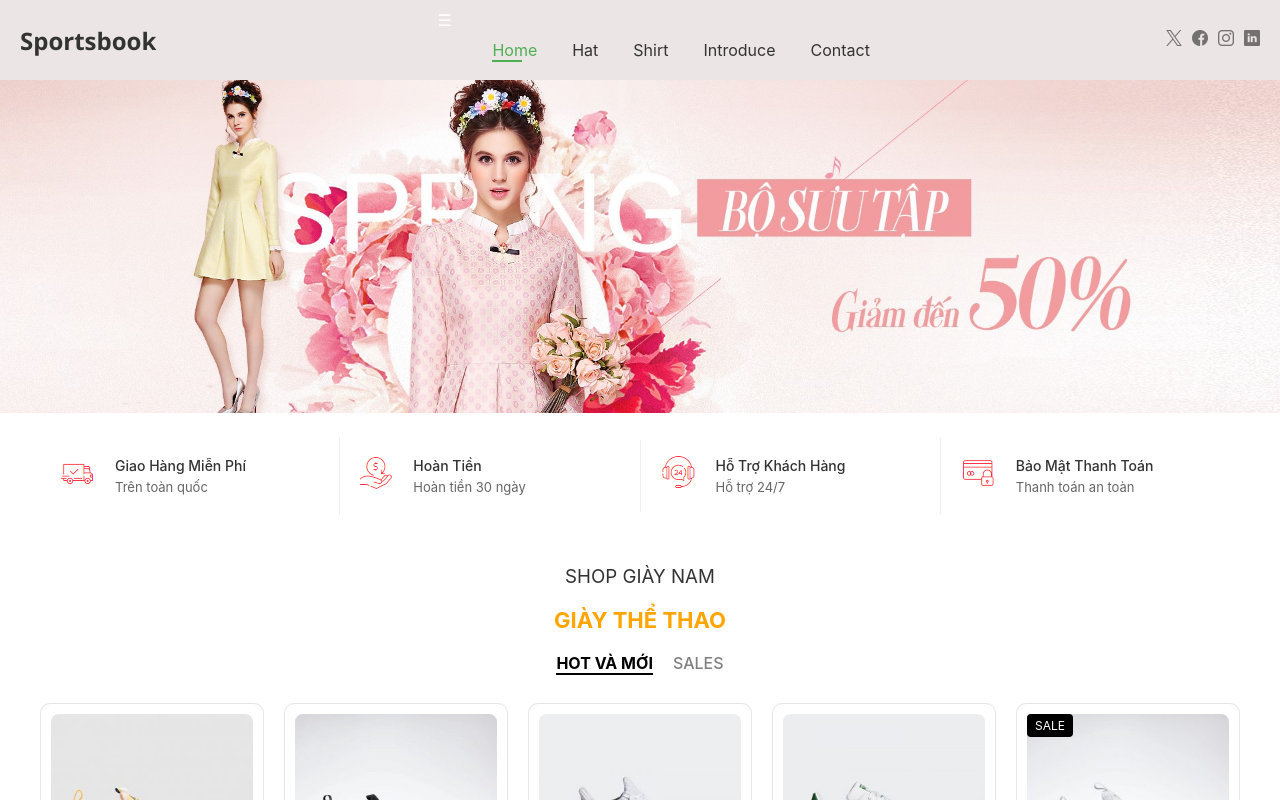
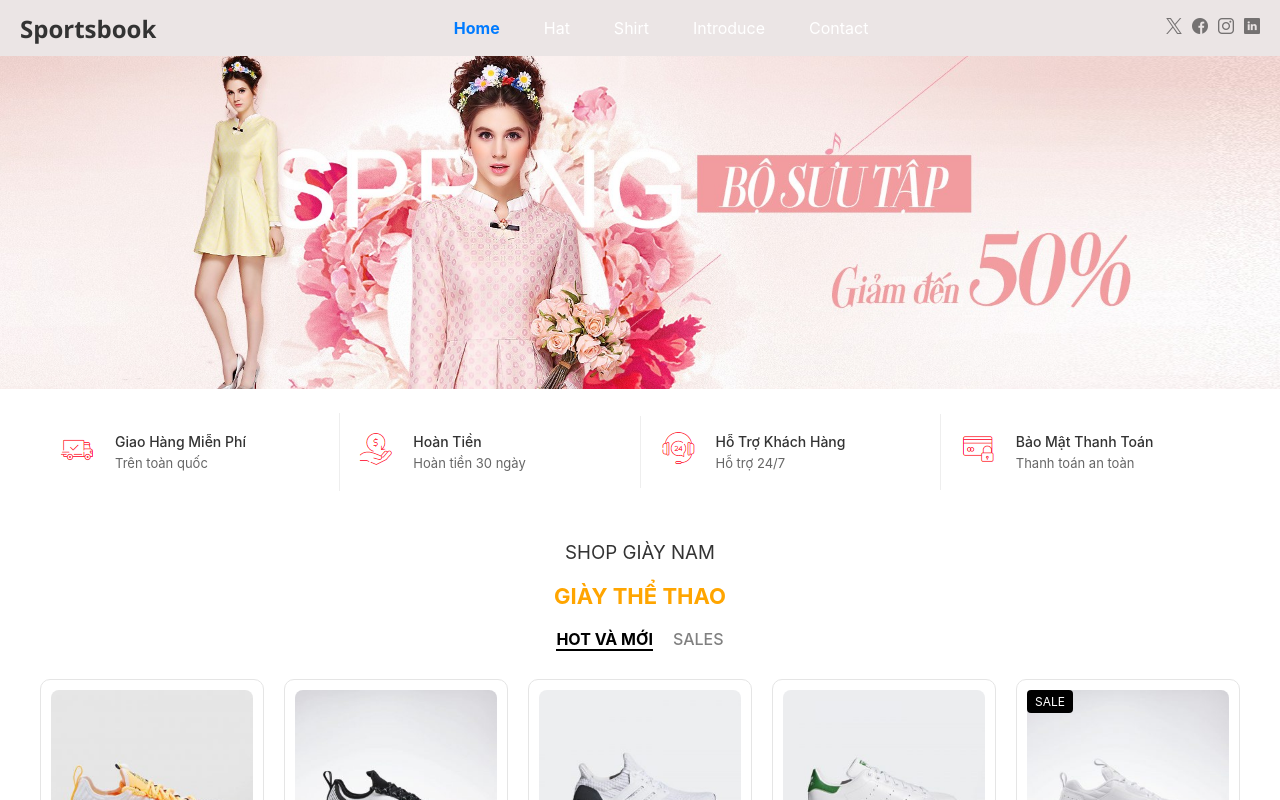
Before and after one commit to congdien19/react, a React (Create React App) app: page / in a window 1280 px wide. Shown: the top 800 px of the page. Built offline with nearby package versions, Linux system fonts and the light colour scheme.

Commit message:
Update Menu.css

```diff
--- a/src/components/Header/Menu.css
+++ b/src/components/Header/Menu.css
@@ -1,34 +1,68 @@
+/* Mặc định cho PC */
+.menu {
+  position: relative;
+}
+
 .menu ul {
+  display: flex;
+  gap: 20px;
   list-style: none;
-    display: flex; /* Hiển thị menu theo chiều ngang */
-    gap: 5px; /* Khoảng cách giữa các mục menu */
+  padding: 0;
   margin: 0;
 }
 
 .menu li {
   cursor: pointer;
-    position: relative;
-    transition: color 0.3s ease; /* Hiệu ứng chuyển đổi màu chữ */
-    padding: 10px 15px; /* Padding cho khu vực nhấp chuột */
-    color: #333; /* Màu chữ mặc định */
+  padding: 8px 12px;
+  transition: background 0.3s;
+}
+
+.menu li.hovered {
+  background-color: #eee;
 }
 
 .menu li.active {
-    color: #4CAF50; /* Màu chữ khi mục đang hoạt động */
+  font-weight: bold;
+  color: #007bff;
 }
 
-  /* Gạch chân cho mục đang hoạt động */
-  .menu li.active::after,
-  .menu li.hovered::after {
-    content: '';
-    display: block;
-    width: 40%; /* Chiều rộng bằng với mục */
-    height: 2px; /* Chiều cao của gạch chân */
-    background-color: #4CAF50; /* Màu của gạch chân */
-    position: absolute;
+/* Nút ☰ chỉ hiện ở mobile */
+.menu-toggle {
+  display: none;
+  font-size: 24px;
+  cursor: pointer;
+  margin-bottom: 10px;
 }
 
-  /* Gạch chân cho mục khi di chuột qua */
-  .menu li.hovered {
-    color: #4CAF50; /* Màu chữ khi di chuột qua mục */
+/* Responsive cho điện thoại */
+@media (max-width: 768px) {
+  .menu-toggle {
+    display: block;
   }
+
+  .menu ul {
+    display: none;
+    flex-direction: column;
+    background-color: #f8f8f8;
+    position: absolute;
+    top: 40px;
+    left: 0;
+    right: 0;
+    padding: 10px;
+    box-shadow: 0 2px 6px rgba(0, 0, 0, 0.1);
+    z-index: 100;
+  }
+
+  .menu ul.open {
+    display: flex;
+  }
+
+  .menu li {
+    padding: 10px;
+    border-bottom: 1px solid #ddd;
+  }
+
+  .menu li:last-child {
+    border-bottom: none;
+  }
+}
```
Lines whose indentation alone changed are shown as unchanged.
